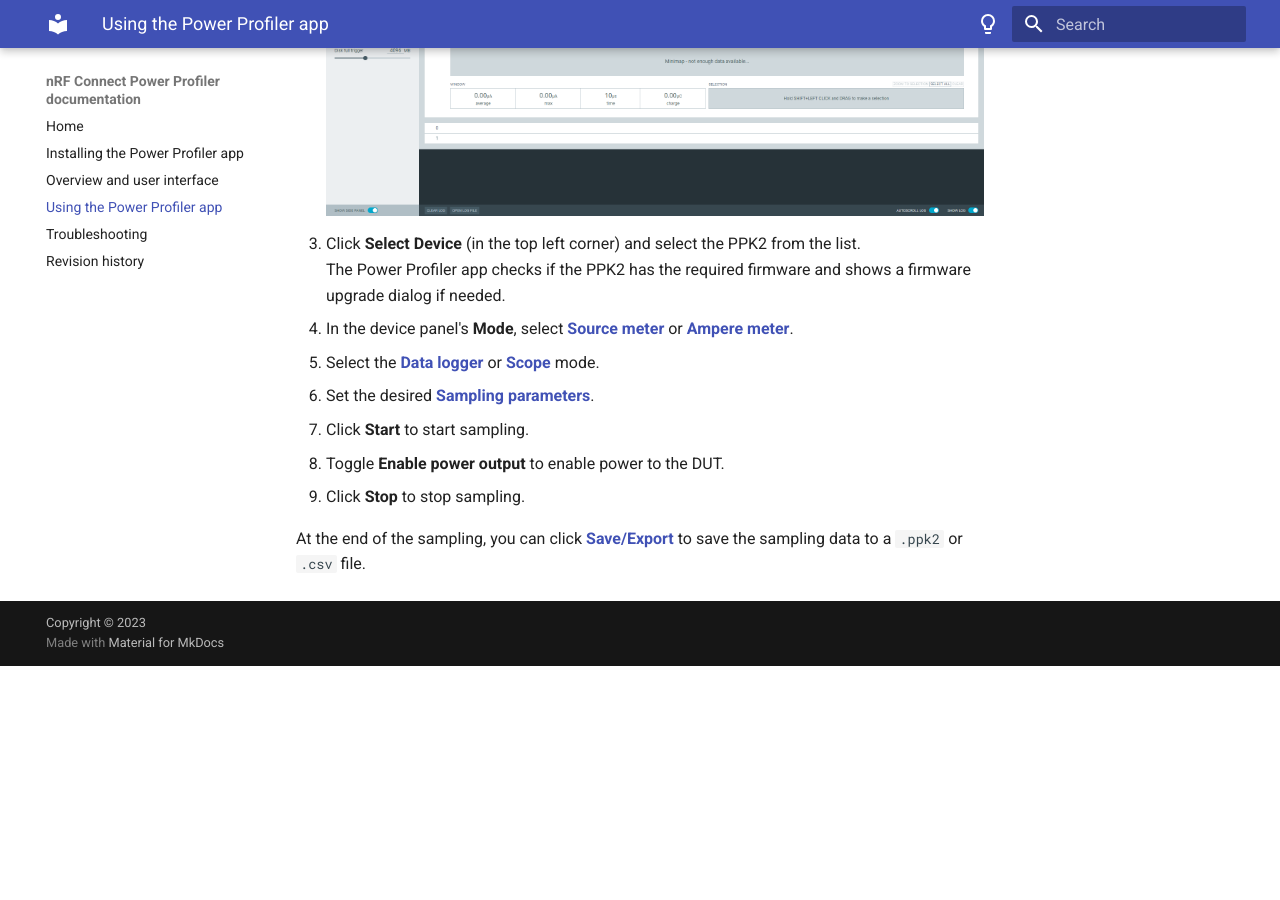
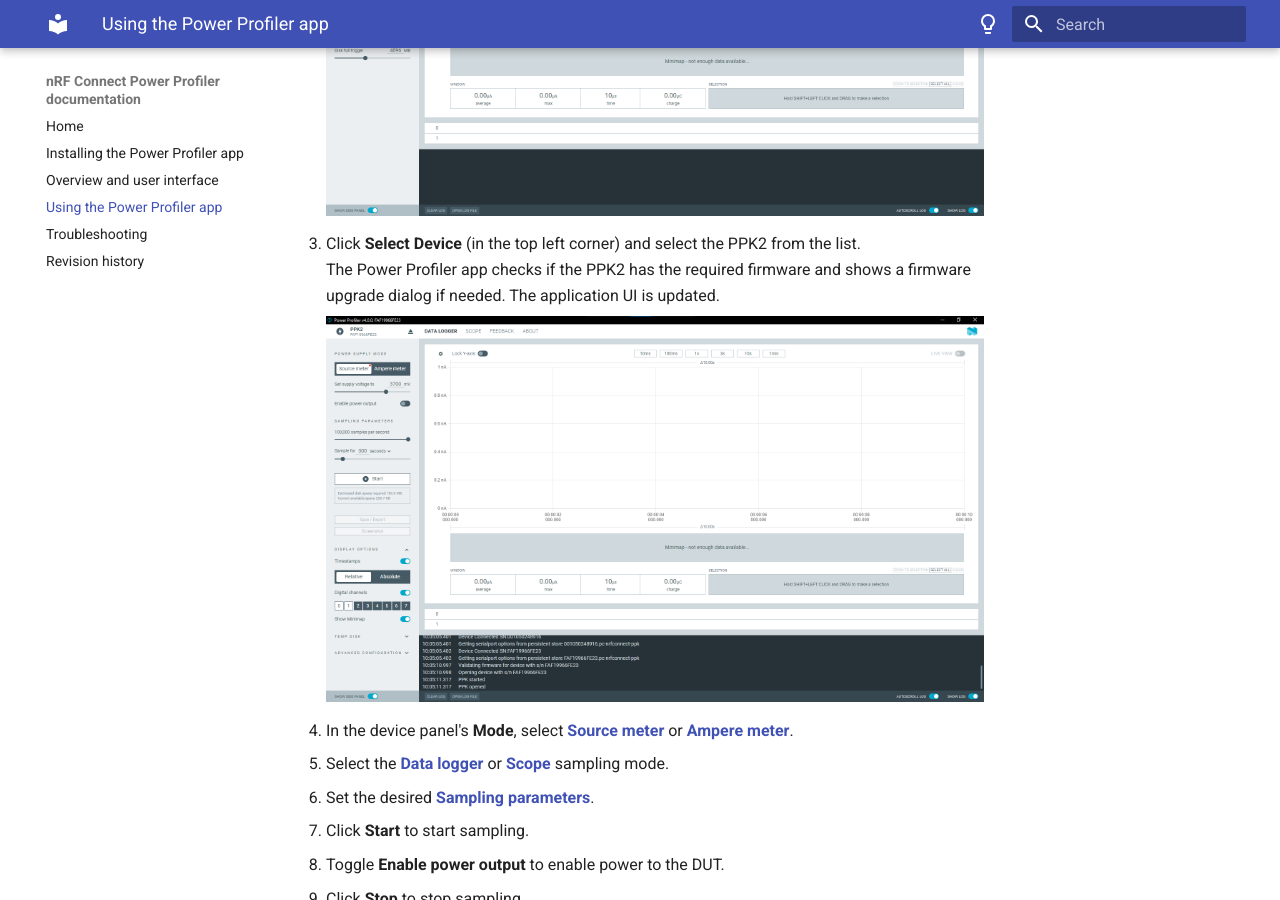
Before and after one commit to NordicSemiconductor/pc-nrfconnect-ppk, an MkDocs documentation site: the page built from doc/docs/using_ppk_app.md, in a window 1280 px wide and 900 px high, scrolled down 484 px. Built offline with MkDocs 1.6.1 and Material for MkDocs 9.7.7, drawn with Linux system fonts in a browser that asks for light colours; before the commit the page ends 1150 px from its top, so only the background shows below that.

```diff
--- a/doc/docs/using_ppk_app.md
+++ b/doc/docs/using_ppk_app.md
@@ -8,12 +8,15 @@ The Power Profiler Kit II (PPK2) must be connected to your computer and powered
     ![Default window of the Power Profiler app](./screenshots/ppk2_standard_view.png "Default window of the Power Profiler app")
 
 1. Click **Select Device** (in the top left corner) and select the PPK2 from the list.</br>
-   The Power Profiler app checks if the PPK2 has the required firmware and shows a firmware upgrade dialog if needed.
-1. In the device panel's **Mode**, select [**Source meter**](./overview.md#mode) or [**Ampere meter**](./overview.md#mode).
-1. Select the [**Data logger**](./overview.md#sampling-tabs) or [**Scope**](./overview.md#sampling-tabs) mode.
+   The Power Profiler app checks if the PPK2 has the required firmware and shows a firmware upgrade dialog if needed. The application UI is updated.
+
+    ![nRF Connect Power Profiler default view after selecting a device](./screenshots/ppk2_standard_view_connected.png "nRF Connect Power Profiler default view after selecting a device")
+
+1. In the device panel's **Mode**, select [**Source meter**](./overview.md#power-supply-mode) or [**Ampere meter**](./overview.md#power-supply-mode).
+1. Select the [**Data logger**](./overview.md#sampling-mode-tabs) or [**Scope**](./overview.md#sampling-mode-tabs) sampling mode.
 1. Set the desired [**Sampling parameters**](./overview.md#sampling-parameters).
 1. Click **Start** to start sampling.
 1. Toggle **Enable power output** to enable power to the DUT.
 1. Click **Stop** to stop sampling.
 
-At the end of the sampling, you can click [**Save/Export**](./overview.md) to save the sampling data to a `.ppk2` or `.csv` file.
+At the end of the sampling, you can click [**Save/Export**](./overview.md#save-options) to save the sampling data to a `.ppk2` or `.csv` file.
```
Also changed, not shown: doc/docs/index.md (+5 -1 lines), doc/docs/overview.md (+20 -16 lines), README.md, doc/docs/screenshots/ppk2_device_panel_advanced.png (deleted), doc/docs/screenshots/ppk2_standard_view_connected.png.
